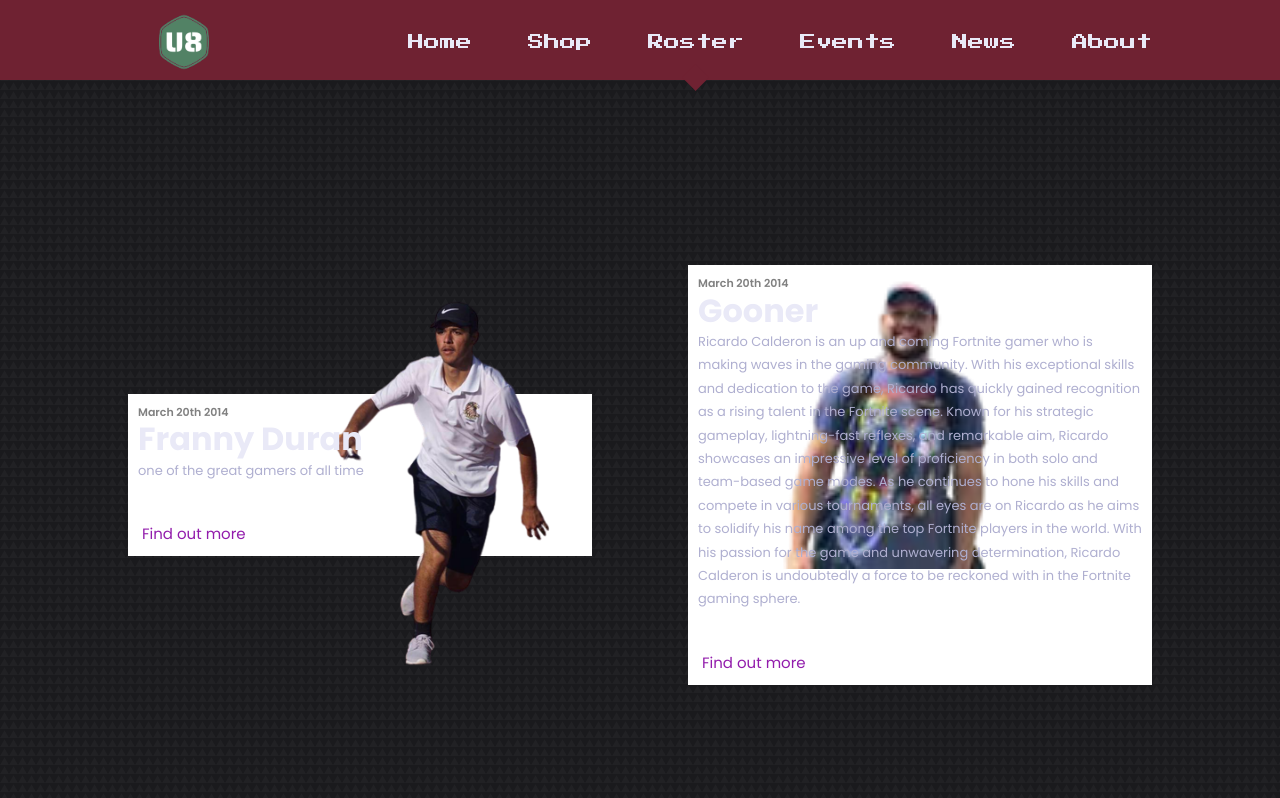
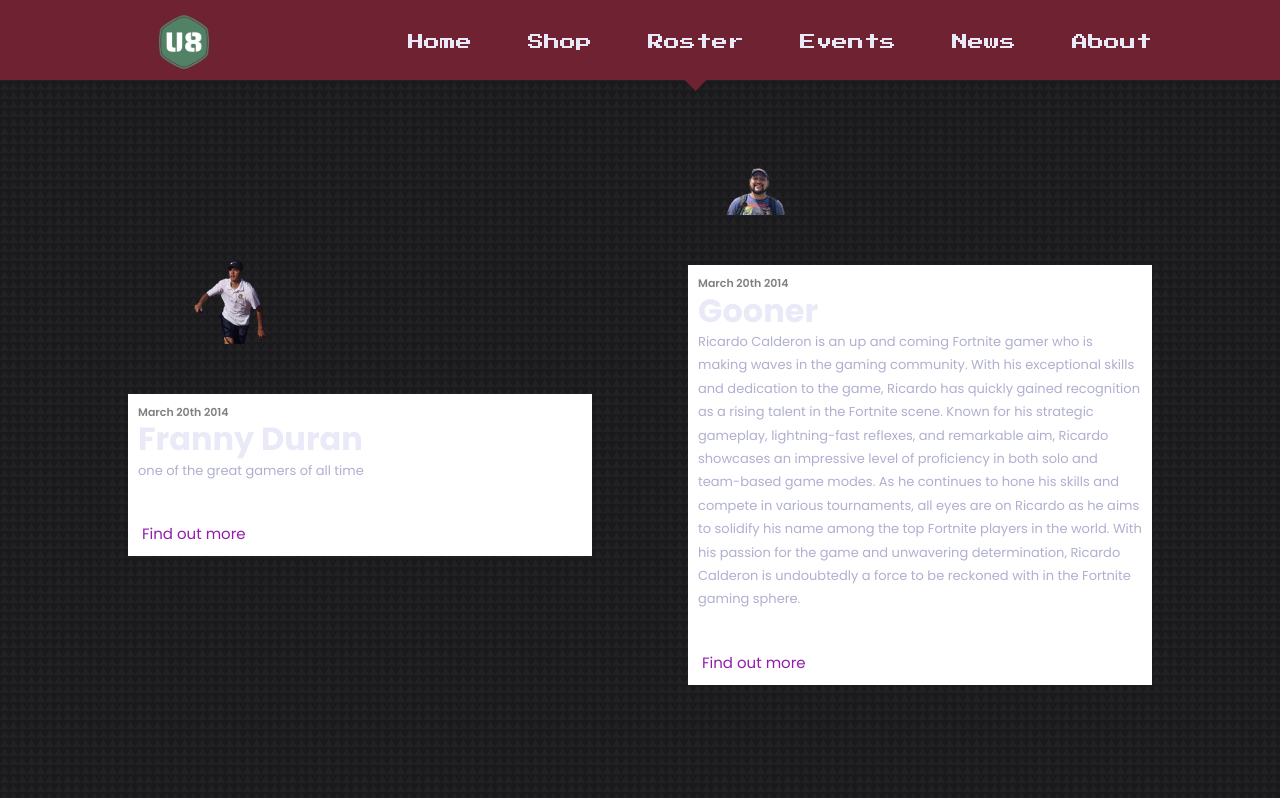
Before and after one commit to ChrisCarteno/u8gamers, a React (Create React App) app: page /roster in a window 1280 px wide. Shown: the top 798 px of the page. Built offline with nearby package versions, Linux system fonts and the light colour scheme.

Commit message:
further roster adjustments to images

```diff
--- a/src/pages/roster/roster.css
+++ b/src/pages/roster/roster.css
@@ -20,18 +20,16 @@
 .card-header {
   height: 150px;
   width: 100%;
-  padding: 10px;
   width:100%;
   background-size:cover;
   color:#000000;
 }
 
-.card-header > image {
-  width: 100%;
-  height: 100%;
+.card-header > img {
+  width: 150px;
+  height: 100px;
   object-fit: cover;
-  object-position: center;
-  border-radius: 5px;
+  object-position: top;
   position: relative;
   z-index: 10;
 }
```
